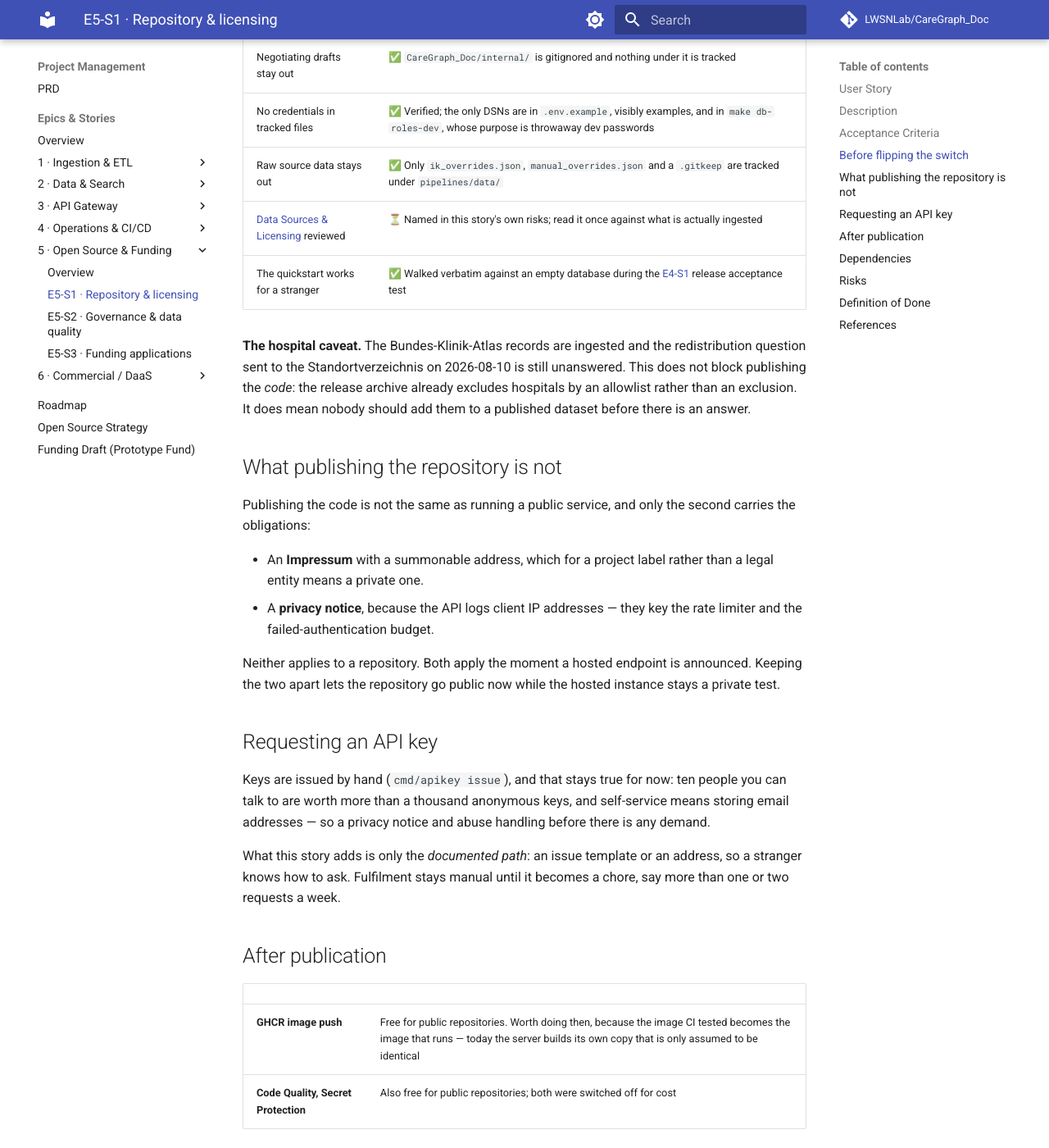
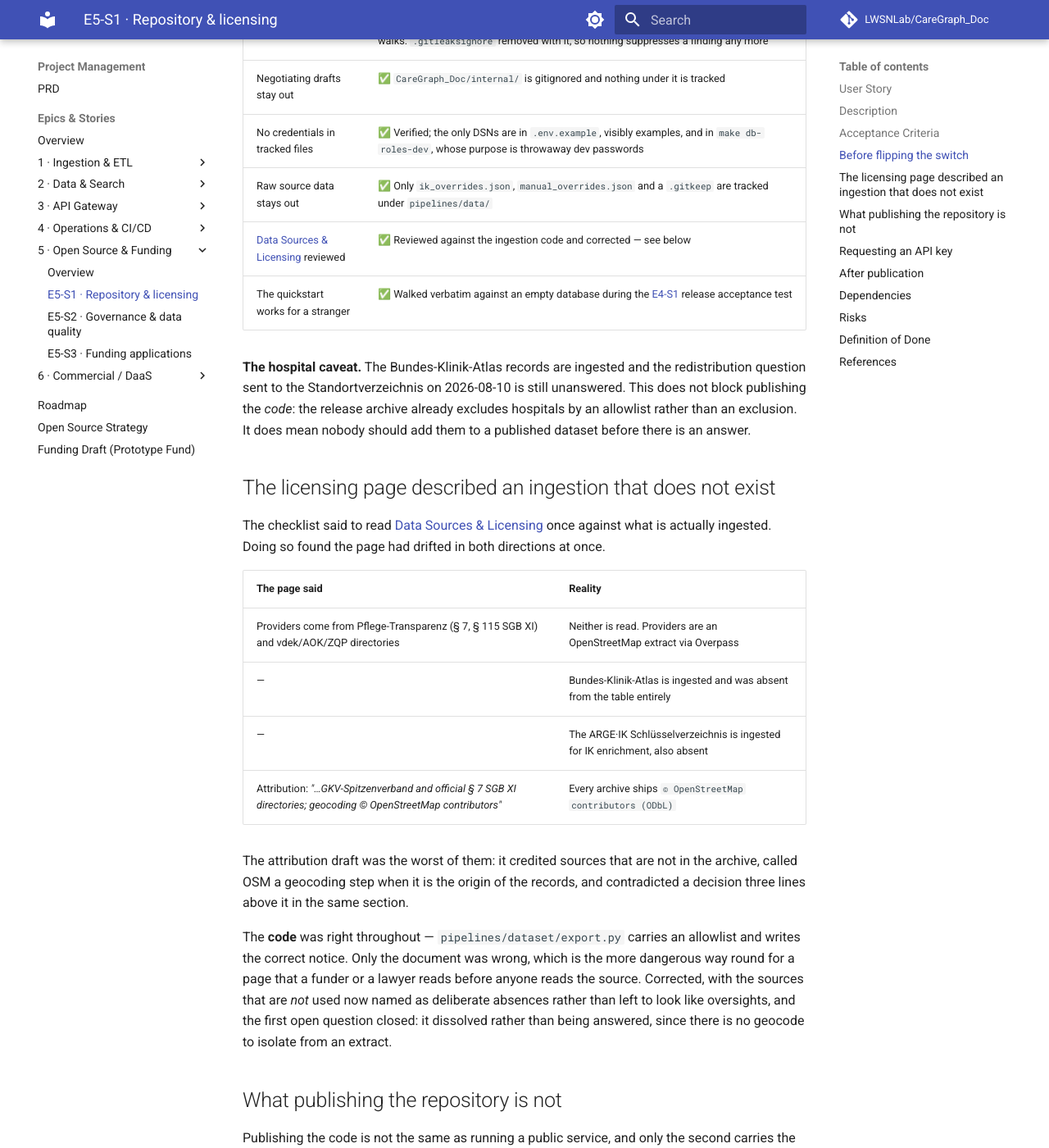
Before and after one commit to LWSNLab/CareGraph_Doc, an MkDocs documentation site: the page built from docs/pm/stories/epic-5-open-source/e5-s1-repo-licensing.md, in a window 1280 px wide and 1400 px high, scrolled down 1489 px. Shown: the whole window at 82% size. Built offline with MkDocs 1.6.1 and Material for MkDocs 9.7.7, drawn with Linux system fonts in a browser that asks for light colours; comment, search, counter and statistics services are not loaded; some of the changed text lies outside the part shown.

Commit message:
docs: update data licensing documentation; clarify source assessments and ingestion details

```diff
--- a/docs/legal/data-licensing.md
+++ b/docs/legal/data-licensing.md
@@ -20,12 +20,27 @@
 
 ## 2. Source-by-Source Assessment
 
+Reviewed against the ingestion code on **2026-08-21**. Everything below is a
+source the pipelines actually read; §2.1 lists what was considered and is not
+used, which is a different and equally load-bearing statement.
+
 | Source | Content | Nature | Notes / Action |
 | :--- | :--- | :--- | :--- |
-| **GKV-Spitzenverband** – insurer list | Statutory insurers, contribution rate, region | Officially published list | Facts are public; re-derive from the official publication, cite `quelle` + `Stand`. |
-| **Pflege-Transparenz / care directories (§ 7, § 115 SGB XI)** | Care providers, quality data | Legally mandated public transparency | Strongest legal footing — publication is required by law. |
-| **vdek / AOK / ZQP directories** | Provider contact data | Provider directories on private sites | Check each site's ToS & `robots.txt`; treat their directory as a *protected DB* → re-collect facts, don't mirror. |
-| **OpenStreetMap / Nominatim** (geocoding) | Coordinates | ODbL-licensed | ODbL is **share-alike for derived databases** — attribution required; understand ODbL obligations before storing geocodes at scale (self-host Nominatim to control usage). |
+| **OpenStreetMap**, via the Overpass API | ~7,500 care providers — outpatient services, nursing homes, Pflegestützpunkte, with coordinates | ODbL-licensed database | The provider rows are **not merely geocoded with** OSM data, they **are** an OSM extract. That makes the table a Derivative Database: share-alike and attribution apply to the whole of it, not to a coordinate column. Settled in §5. |
+| **GKV-Spitzenverband** — insurer list | 93 statutory insurers, contribution rate, region | Officially published list | Facts are public; re-derived from the official publication, `quelle` + `Stand` recorded. Redistribution terms of the publication itself are unresolved, so insurers are **excluded from the distributed archive**. |
+| **ARGE·IK Schlüsselverzeichnis** (`institut-ba.de`) | Institutionskennzeichen, for enriching insurer records | Official key directory | Used to attach IKs to insurers already collected. Not bulk-copied — lookups against records the project holds. |
+| **Bundes-Klinik-Atlas** open data | 1,577 hospital sites | Federal open-data publication | Ingested into the database, **withheld from every published archive** pending an answer from the Standortverzeichnis (asked 2026-08-10, § 2 Abs. 3). See the caveat in §5. |
+
+### 2.1 Considered and not used
+
+Naming these matters as much as naming the sources: the absence is a decision,
+not an oversight.
+
+| Not used | Why |
+| :--- | :--- |
+| **Pflege-Transparenz / care directories (§ 7, § 115 SGB XI)** | Legally mandated transparency would be the strongest possible footing, and remains the preferred future source for provider data. Not ingested today — the provider set comes from OpenStreetMap. |
+| **vdek / AOK / ZQP directories** | Provider directories on private sites, protected as compiled databases under §§ 87a–87e UrhG. Not scraped, even where a narrow reading of `robots.txt` might allow it. The question is whom to ask, not how much may be taken — see §6. |
+| **Nominatim** geocoding | Not used. Coordinates come with the OSM objects themselves, so no separate geocoding step exists and no geocoding cache is needed. |
 
 ---
 
@@ -36,9 +51,9 @@
 * **Primary sources first.** Prefer official, legally-mandated publications over third-party aggregators.
 * **Re-collect, don't mirror.** Extract and re-verify individual facts; never copy a substantial portion of a third party's database wholesale.
 * **Respect `robots.txt` and ToS.** Honor crawl directives and rate limits; identify the crawler honestly via User-Agent.
-* **Attribution & provenance.** Every record stores its source and date (`quelle`, `gueltig_ab`). OSM-derived geocodes carry the required ODbL attribution.
-* **Politeness.** Conservative request rates and caching (the geocoding cache in the roadmap) minimize load on sources.
-* **Takedown path.** A documented process to correct or remove any record on justified request.
+* **Attribution & provenance.** Every record stores its source and date (`quelle`, `gueltig_ab`), and OSM-derived records carry the required ODbL attribution.
+* **Politeness.** Conservative request rates minimize load on sources — one Overpass query per ingestion run rather than per record.
+* **Takedown path.** A documented process to correct or remove any record on justified request — the **Data correction** issue template, which handles a removal request on its own terms and without demanding a source.
 
 ---
 
@@ -67,14 +82,32 @@
   archive: they are re-derived from a GKV publication whose redistribution terms
   are unresolved, and mixing sources would make the file inherit the strictest of
   them.
-- **Attribution string** (draft): *"Contains data from GKV-Spitzenverband and official § 7 SGB XI directories; geocoding © OpenStreetMap contributors (ODbL)."*
+- **Attribution string**, as shipped in every archive's `LICENSE.txt` and
+  `MANIFEST.json`:
+
+  > © OpenStreetMap contributors (ODbL)
+
+  An earlier draft here read *"Contains data from GKV-Spitzenverband and official
+  § 7 SGB XI directories; geocoding © OpenStreetMap contributors"*. It was wrong
+  in three ways at once — it credited sources that are not in the archive,
+  described OSM as a geocoding step rather than the origin of the records, and
+  contradicted the decision three lines above it. The string above is what
+  `pipelines/dataset/export.py` actually writes; if the two ever disagree, the
+  code is right and this page is stale.
+
+- **What enforces this.** The exporter carries an **allowlist** of provider types
+  rather than an exclusion list, because a licence is a property of the source,
+  not of the table. Adding a type to it is a licensing decision. The first
+  version excluded `krankenkasse` instead, which meant every type added later
+  joined the archive silently — and one did: hospitals would have put 1,577
+  Bundes-Klinik-Atlas rows into a file labelled ODbL.
 
 ---
 
 ## 6. Open Questions (for counsel)
 
-1. Does storing OSM/Nominatim geocodes at scale trigger ODbL share-alike on the *entire* CareGraph dataset, or can geocodes be isolated?
-2. Is a `CC BY` vs `ODbL` output licence compatible with all upstream obligations?
+1. ~~Does storing OSM geocodes at scale trigger ODbL share-alike on the *entire* dataset, or can geocodes be isolated?~~ **Closed 2026-08-15.** The question dissolved rather than being answered: the provider records *are* an OSM extract, not records geocoded with OSM, so there is no geocode to isolate. The archive ships ODbL — see §5.
+2. Is a `CC BY` vs `ODbL` output licence compatible with all upstream obligations? *(Live for any future non-OSM source; settled for what ships today.)*
 3. GDPR: sole traders (*Einzelunternehmen*) as care providers may be natural persons — is any of the published contact data personal data under Art. 4 GDPR, and what is the lawful basis (Art. 6(1)(f))?
 4. For each third-party directory we might use: **who holds the rights, and what terms would they attach to a licensed export?**
 
--- a/docs/pm/stories/epic-5-open-source/e5-s1-repo-licensing.md
+++ b/docs/pm/stories/epic-5-open-source/e5-s1-repo-licensing.md
@@ -5,7 +5,7 @@
 | **Epic**         | E5 — Open Source & Funding   |
 | **Story Points** | 2                            |
 | **Priority**     | Medium                       |
-| **Status**       | ⏳ Planned                   |
+| **Status**       | 🔄 In Progress — everything prepared; the switch itself is unflipped |
 
 > ← [Epic 5](index.md) · [Backlog](../index.md)
 
@@ -28,10 +28,11 @@
 
 - [x] Core licensed AGPLv3, docs CC BY-SA 4.0. *(Both `LICENSE` files are in
       place; nothing to do.)*
-- [ ] `CONTRIBUTING.md`, `CODE_OF_CONDUCT.md`, issue and PR templates.
-      `SECURITY.md` already exists.
-- [ ] A documented way to request an API key — see below.
-- [ ] **The pre-publication checklist below is complete.**
+- [x] `CONTRIBUTING.md`, `CODE_OF_CONDUCT.md`, issue and PR templates — in both
+      repositories. `SECURITY.md` already existed.
+- [x] A documented way to request an API key — an issue template, plus the path
+      named in the README and `CONTRIBUTING.md`.
+- [x] **The pre-publication checklist below is complete.**
 - [ ] **Both repositories switched to public.**
 - [ ] The steps that publication makes free are taken: GHCR image push, and
       GitHub Code Quality and Secret Protection switched back on.
@@ -40,14 +41,14 @@
 
 Each of these is cheap to check and expensive to miss.
 
-| Check | State as of 2026-08-18 |
+| Check | State as of 2026-08-21 |
 | :-- | :-- |
 | No secrets anywhere in history | ✅ `gitleaks git .` clean over the full history, and CI enforces it |
-| The flagged commit `9695e7df` is gone | ⚠️ Not an ancestor of `develop` and deleted on origin, so it would not be published — but a **local** branch still holds it. Delete `feature/e3-s5-openapi-docs` locally, then `.gitleaksignore` can go with it |
+| The flagged commit `9695e7df` is gone | ✅ `feature/e3-s5-openapi-docs` is deleted locally and on origin, and the commit is reachable from no ref — `git log --all` no longer lists it, which is exactly what gitleaks walks. `.gitleaksignore` removed with it, so nothing suppresses a finding any more |
 | Negotiating drafts stay out | ✅ `CareGraph_Doc/internal/` is gitignored and nothing under it is tracked |
 | No credentials in tracked files | ✅ Verified; the only DSNs are in `.env.example`, visibly examples, and in `make db-roles-dev`, whose purpose is throwaway dev passwords |
 | Raw source data stays out | ✅ Only `ik_overrides.json`, `manual_overrides.json` and a `.gitkeep` are tracked under `pipelines/data/` |
-| [Data Sources & Licensing](../../../legal/data-licensing.md) reviewed | ⏳ Named in this story's own risks; read it once against what is actually ingested |
+| [Data Sources & Licensing](../../../legal/data-licensing.md) reviewed | ✅ Reviewed against the ingestion code and corrected — see below |
 | The quickstart works for a stranger | ✅ Walked verbatim against an empty database during the [E4-S1](../epic-4-operations/e4-s1-containerization.md) release acceptance test |
 
 **The hospital caveat.** The Bundes-Klinik-Atlas records are ingested and the
@@ -55,6 +56,31 @@
 unanswered. This does not block publishing the *code*: the release archive
 already excludes hospitals by an allowlist rather than an exclusion. It does mean
 nobody should add them to a published dataset before there is an answer.
+
+## The licensing page described an ingestion that does not exist
+
+The checklist said to read [Data Sources & Licensing](../../../legal/data-licensing.md)
+once against what is actually ingested. Doing so found the page had drifted in
+both directions at once.
+
+| The page said | Reality |
+| :-- | :-- |
+| Providers come from Pflege-Transparenz (§ 7, § 115 SGB XI) and vdek/AOK/ZQP directories | Neither is read. Providers are an OpenStreetMap extract via Overpass |
+| — | Bundes-Klinik-Atlas is ingested and was absent from the table entirely |
+| — | The ARGE·IK Schlüsselverzeichnis is ingested for IK enrichment, also absent |
+| Attribution: *"…GKV-Spitzenverband and official § 7 SGB XI directories; geocoding © OpenStreetMap contributors"* | Every archive ships `© OpenStreetMap contributors (ODbL)` |
+
+The attribution draft was the worst of them: it credited sources that are not in
+the archive, called OSM a geocoding step when it is the origin of the records,
+and contradicted a decision three lines above it in the same section.
+
+The **code** was right throughout — `pipelines/dataset/export.py` carries an
+allowlist and writes the correct notice. Only the document was wrong, which is
+the more dangerous way round for a page that a funder or a lawyer reads before
+anyone reads the source. Corrected, with the sources that are *not* used now
+named as deliberate absences rather than left to look like oversights, and the
+first open question closed: it dissolved rather than being answered, since there
+is no geocode to isolate from an extract.
 
 ## What publishing the repository is not
 
```
Also changed, not shown: CODE_OF_CONDUCT.md (added, +121 -0 lines), CONTRIBUTING.md (added, +87 -0 lines), docs/architecture/versioning.md (added, +65 -0 lines), docs/pm/stories/epic-4-operations/e4-s6-deployment.md (added, +131 -0 lines), docs/pm/stories/epic-4-operations/index.md (+1 -0 lines), docs/pm/stories/epic-5-open-source/index.md (+1 -1 lines), docs/pm/stories/index.md (+2 -2 lines), .github/PULL_REQUEST_TEMPLATE.md (added), 2 other files.
